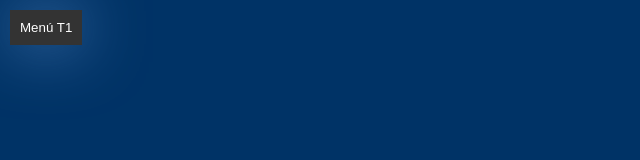
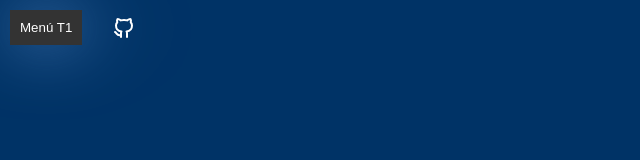
Before and after one commit to sebanovo/tensor-class-javascript, a website built with Vite: page index.html in a window 1280 px wide. Shown: the full height of the page, 0-640 px from the left. Built offline with nearby package versions, Linux system fonts and the light colour scheme; some packages are replaced by stand-ins of ours; what utilities-library would draw is missing.

Commit message:
add repository icon

```diff
--- a/index.html
+++ b/index.html
@@ -32,6 +32,30 @@
           <li id="BuscarPosicion">Buscar Posición</li>
           <li id="Frecuencia">Frecuencia</li>
         </ul>
+
+        <a
+          href="https://github.com/sebanovo/tensor-class-javascript"
+          id="icon-github"
+          target="_blank"
+        >
+          <svg
+            xmlns="http://www.w3.org/2000/svg"
+            class="icon icon-tabler icon-tabler-brand-github"
+            width="24"
+            height="24"
+            viewBox="0 0 24 24"
+            stroke-width="2"
+            stroke="white"
+            fill="none"
+            stroke-linecap="round"
+            stroke-linejoin="round"
+          >
+            <path stroke="none" d="M0 0h24v24H0z" fill="none"></path>
+            <path
+              d="M9 19c-4.3 1.4 -4.3 -2.5 -6 -3m12 5v-3.5c0 -1 .1 -1.4 -.5 -2c2.8 -.3 5.5 -1.4 5.5 -6a4.6 4.6 0 0 0 -1.3 -3.2a4.2 4.2 0 0 0 -.1 -3.2s-1.1 -.3 -3.5 1.3a12.3 12.3 0 0 0 -6.2 0c-2.4 -1.6 -3.5 -1.3 -3.5 -1.3a4.2 4.2 0 0 0 -.1 3.2a4.6 4.6 0 0 0 -1.3 3.2c0 4.6 2.7 5.7 5.5 6c-.6 .6 -.6 1.2 -.5 2v3.5"
+            ></path>
+          </svg>
+        </a>
       </div>
     </div>
     <div class="layer-container">
--- a/src/stylesheets/global.css
+++ b/src/stylesheets/global.css
@@ -18,3 +18,13 @@
   -webkit-font-smoothing: antialiased;
   -moz-osx-font-smoothing: grayscale;
 }
+
+#icon-github {
+  display: flex;
+  justify-content: center;
+  align-items: center;
+}
+
+#icon-github:hover {
+  filter: drop-shadow(0 0 1em #6a9edeaa);
+}
--- a/src/stylesheets/menu.css
+++ b/src/stylesheets/menu.css
@@ -1,6 +1,8 @@
 .menu {
   position: absolute;
-  display: inline-block;
+  display: flex;
+  align-items: center;
+  gap: 30px;
   margin: 10px;
   filter: drop-shadow(0 0 2em #6a9edeaa);
 }
```
